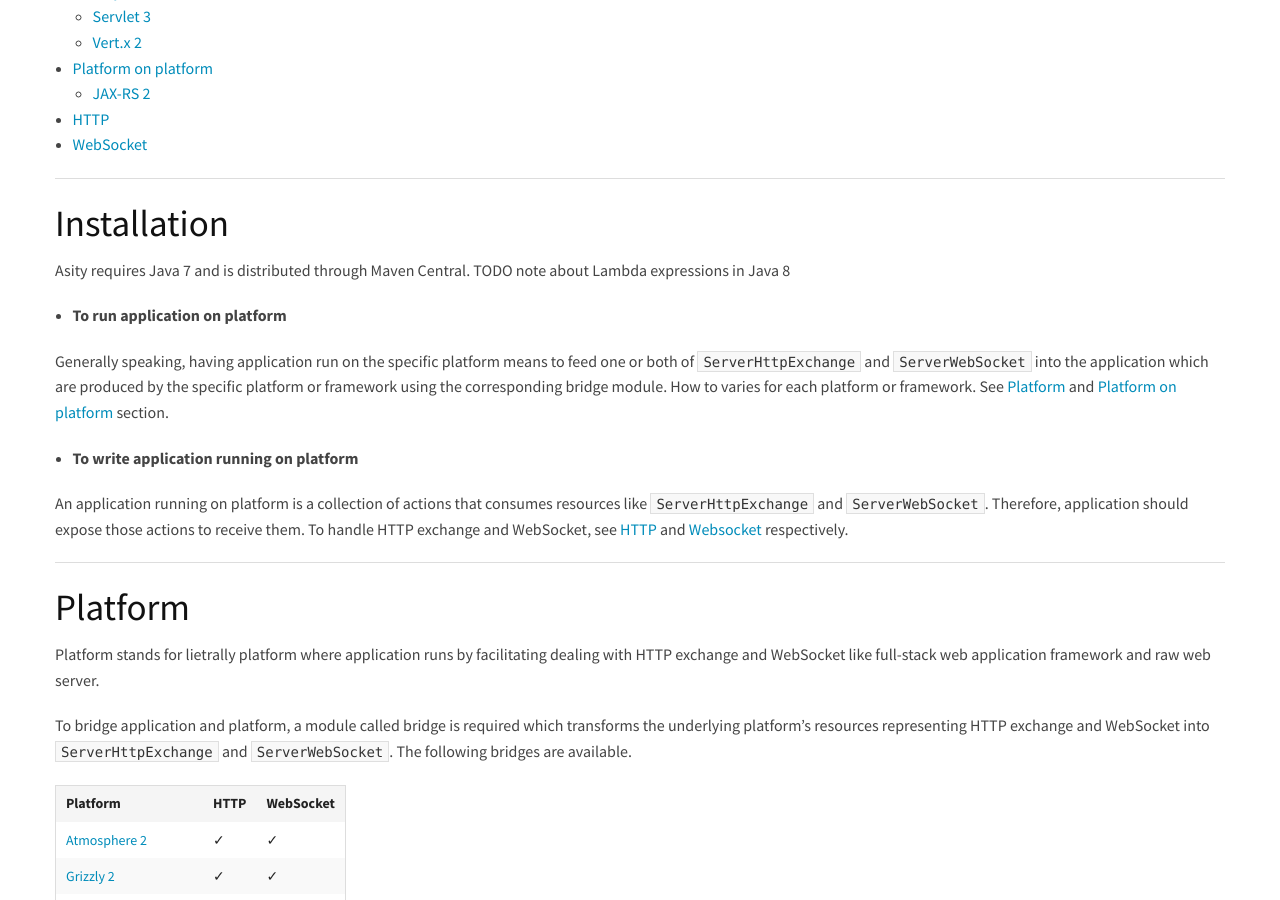
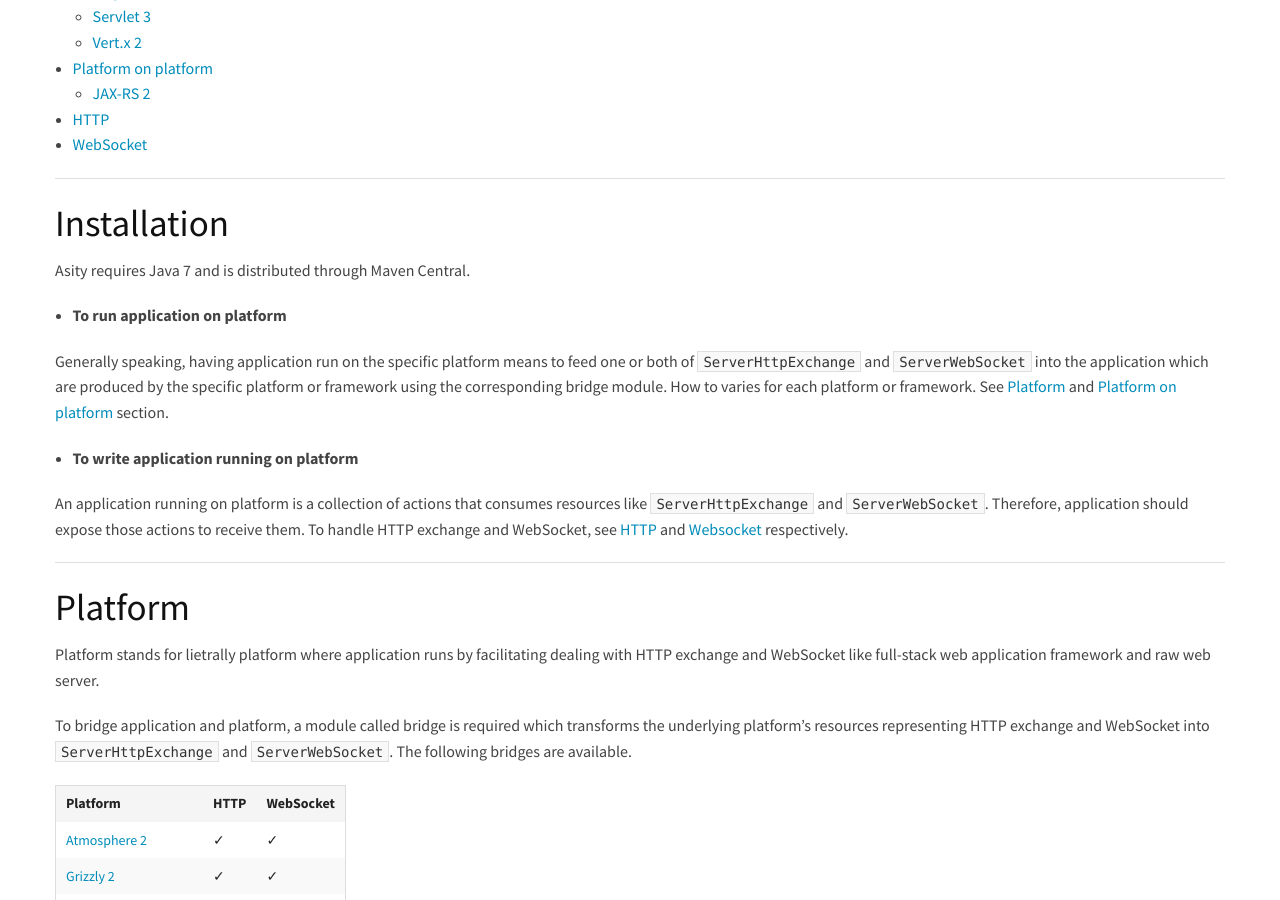
Before and after one commit to cettia/asity, a Jekyll site: the page built from 1.0.0-Beta1/reference/index.md, in a window 1280 px wide and 900 px high, scrolled down 399 px. Built offline with Jekyll 4.4.1, drawn with Linux system fonts in a browser that asks for light colours; Markdown is read by kramdown in place of the engine named in the settings.

Commit message:
Remove unnecessary TODO

```diff
--- a/1.0.0-Beta1/reference/index.md
+++ b/1.0.0-Beta1/reference/index.md
@@ -26,7 +26,7 @@
 ---
 
 ## Installation
-Asity requires Java 7 and is distributed through Maven Central. TODO note about Lambda expressions in Java 8
+Asity requires Java 7 and is distributed through Maven Central.
 
 * **To run application on platform**
 
```
